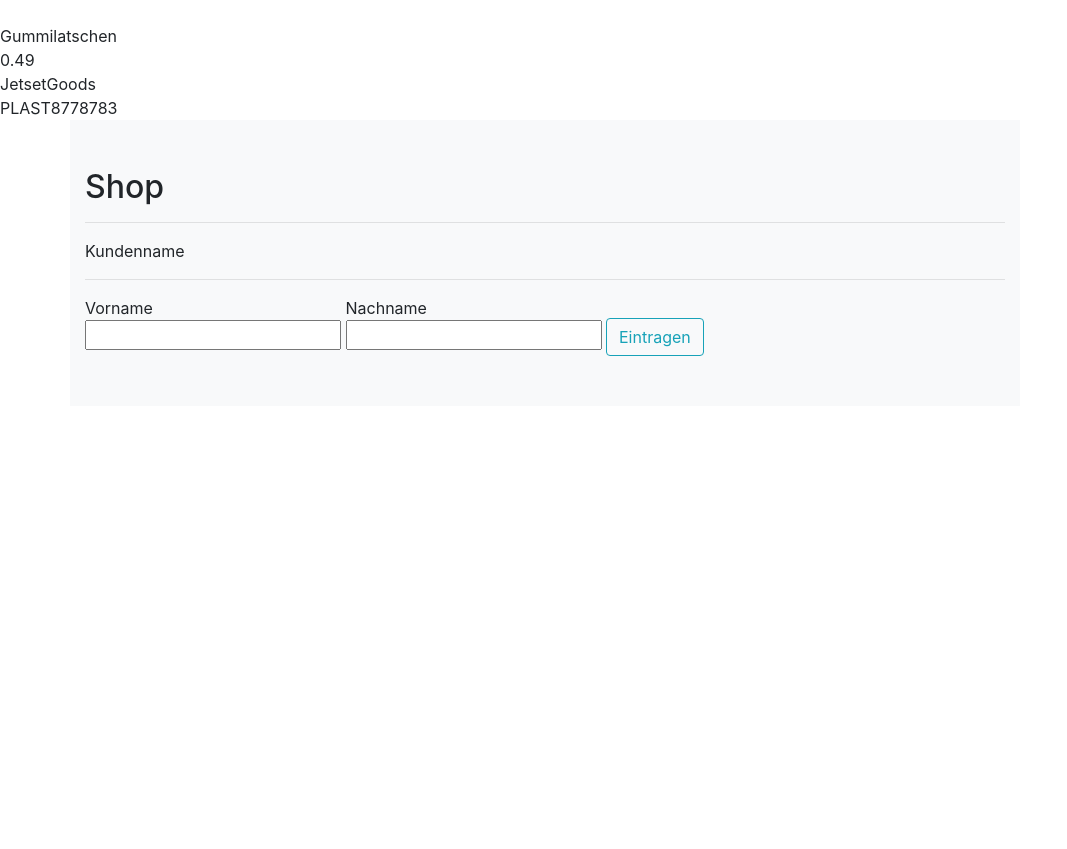
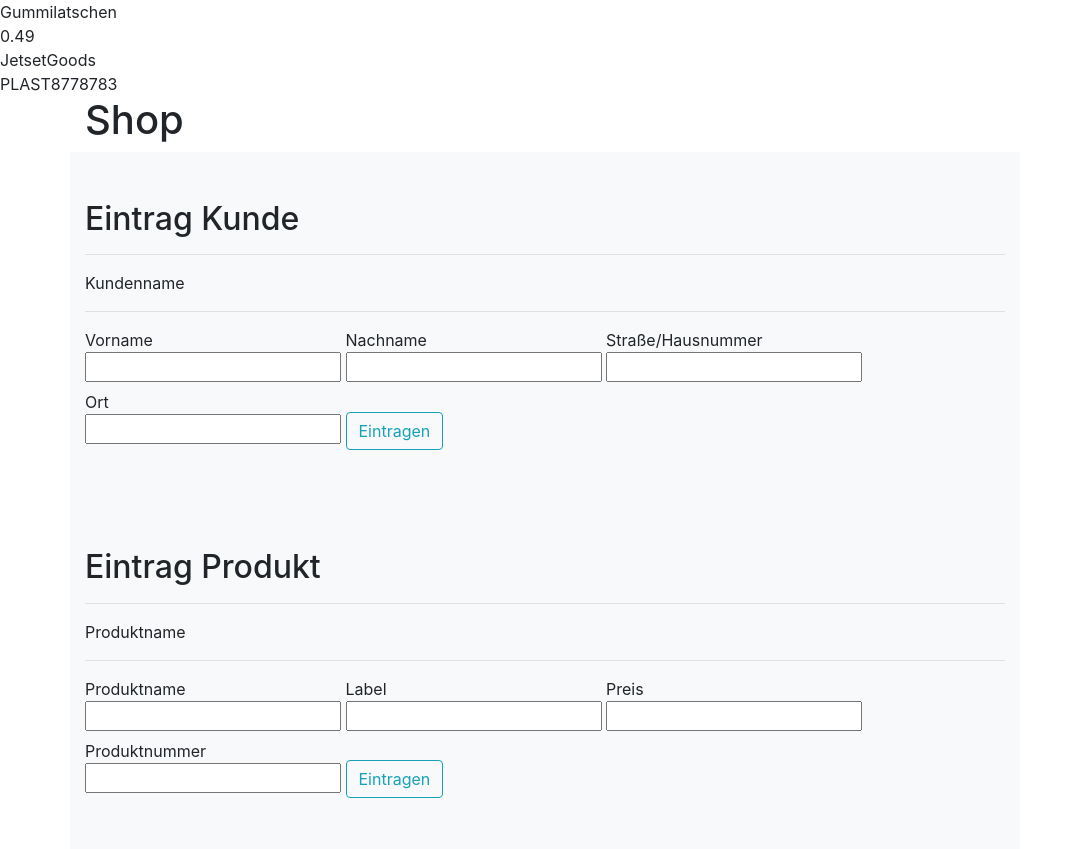
Before and after one commit to raini456/23_shop, a PHP site: page / in a window 1280 px wide. Shown: the whole page, without its empty margins (0-1067 px from the left). Before the commit the page ends 356 px from the top, so only its background shows below. Run offline with PHP 8.4, Linux system fonts and the light colour scheme; data that the repository does not hold is empty.

Commit message:
4.Version 04.05.2018 15.15 h

```diff
--- a/index.php
+++ b/index.php
@@ -22,10 +22,7 @@ $p = new Product("Gummilatschen", "PLAST8778783", 0.49, clone($lbl));
 $c->insert($db);
 $p->insert($db);
 $customerData = Customer::find($db, 'Rudi');
-//var_dump($customerData);
 $productData = Product::find($db, 'CAT0815');
-//var_dump($productData);
-echo "<br>";
 $adrC = $c->address();
 $lblP = nl2br($p->formatedProduct());
 echo $lblP;
@@ -53,17 +50,46 @@ echo $lblP;
     </head>
     <body>
         <div class="container">
+            <h1>Shop</h1>
             <div class="row">
                 <div class="col-12 col-lg-10 col-md-10 col-sm-10 col-xl-10 bg-light pt-5 pb-5">
-                    <h2>Shop</h2>
+                    <h2>Eintrag Kunde</h2>
                     <hr>
                     <div id="output">Kundenname</div>
                     <hr>
                     <label for="firstName">Vorname<br>
                         <input type="text" name="firstName" id="firstName">
                     </label>
-                    <label for="lastName">Nachname<br>
-                        <input type="text" name="lastName" id="lastName">
+                    <label for="firstName">Nachname<br>
+                        <input type="text" name="nachName" id="nachName">
+                    </label>
+                    <label for="street">Straße/Hausnummer<br>
+                        <input type="text" name="street" id="street">
+                    </label>
+                    <label for="city">Ort<br>
+                        <input type="text" name="city" id="city">
+                    </label>
+                    <button class="btn btn-outline-info" id="insert">Eintragen</button>
+                </div>
+            </div>
+
+            <div class="row">
+                <div class="col-12 col-lg-10 col-md-10 col-sm-10 col-xl-10 bg-light pt-5 pb-5">
+                    <h2>Eintrag Produkt</h2>
+                    <hr>
+                    <div id="output1">Produktname</div>
+                    <hr>
+                    <label for="productName">Produktname<br>
+                        <input type="text" name="productName" id="productName">
+                    </label>
+                    <label for="labelName">Label<br>
+                        <input type="text" name="labelName" id="labelName">
+                    </label>
+                    <label for="price">Preis<br>
+                        <input type="text" name="price" id="price">
+                    </label>
+                    <label for="productnr">Produktnummer<br>
+                        <input type="text" name="productnr" id="productnr">
                     </label>
                     <button class="btn btn-outline-info" id="insert">Eintragen</button>
                 </div>
```
